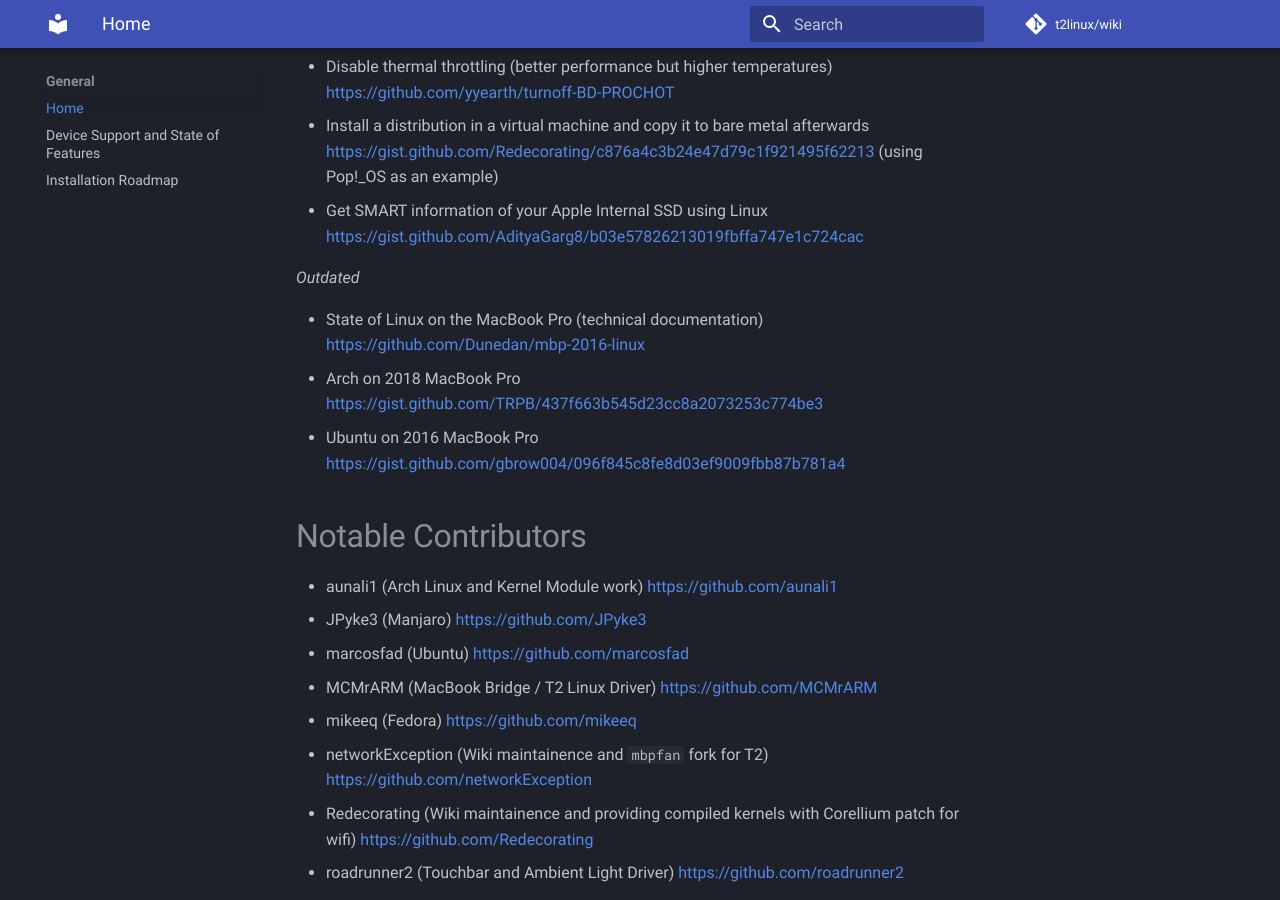
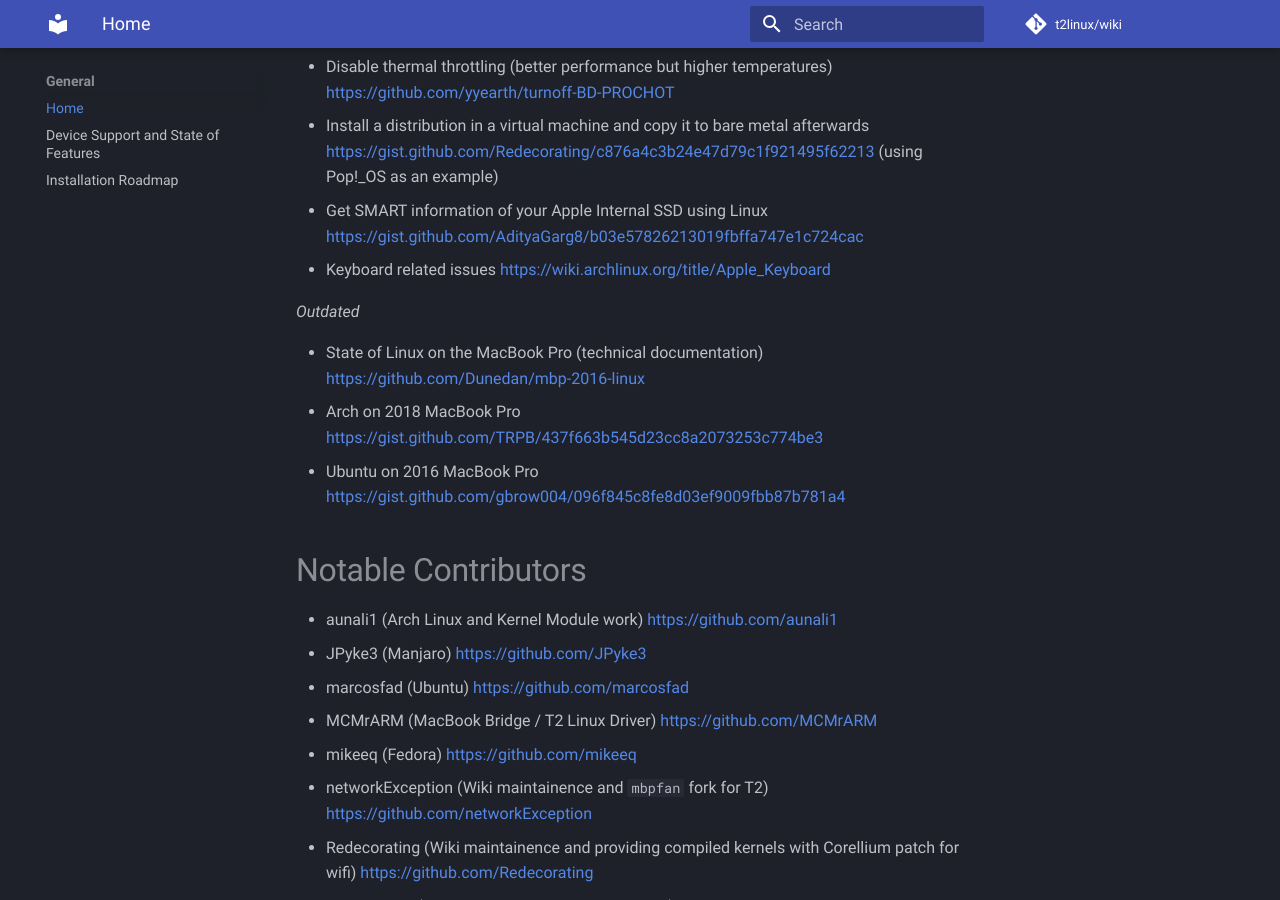
Before and after one commit to t2linux/wiki, an MkDocs documentation site: the page built from docs/index.md, in a window 1280 px wide and 900 px high, scrolled down 1864 px. Built offline with MkDocs 1.6.1 and Material for MkDocs 9.7.7, drawn with Linux system fonts in a browser that asks for light colours; comment, search, counter and statistics services are not loaded.

Commit message:
Update index.md
add link to arch wiki

```diff
--- a/docs/index.md
+++ b/docs/index.md
@@ -49,6 +49,7 @@ Note that if you are using one of the distributions listed above you should foll
 - Disable thermal throttling (better performance but higher temperatures) [https://github.com/yyearth/turnoff-BD-PROCHOT](https://github.com/yyearth/turnoff-BD-PROCHOT)
 - Install a distribution in a virtual machine and copy it to bare metal afterwards [https://gist.github.com/Redecorating/c876a4c3b24e47d79c1f921495f62213](https://gist.github.com/Redecorating/c876a4c3b24e47d79c1f921495f62213) (using Pop!_OS as an example)
 - Get SMART information of your Apple Internal SSD using Linux [https://gist.github.com/AdityaGarg8/b03e57826213019fbffa747e1c724cac](https://gist.github.com/AdityaGarg8/b03e57826213019fbffa747e1c724cac)
+- Keyboard related issues [https://wiki.archlinux.org/title/Apple_Keyboard](https://wiki.archlinux.org/title/Apple_Keyboard)
 
 *Outdated*
 
```
